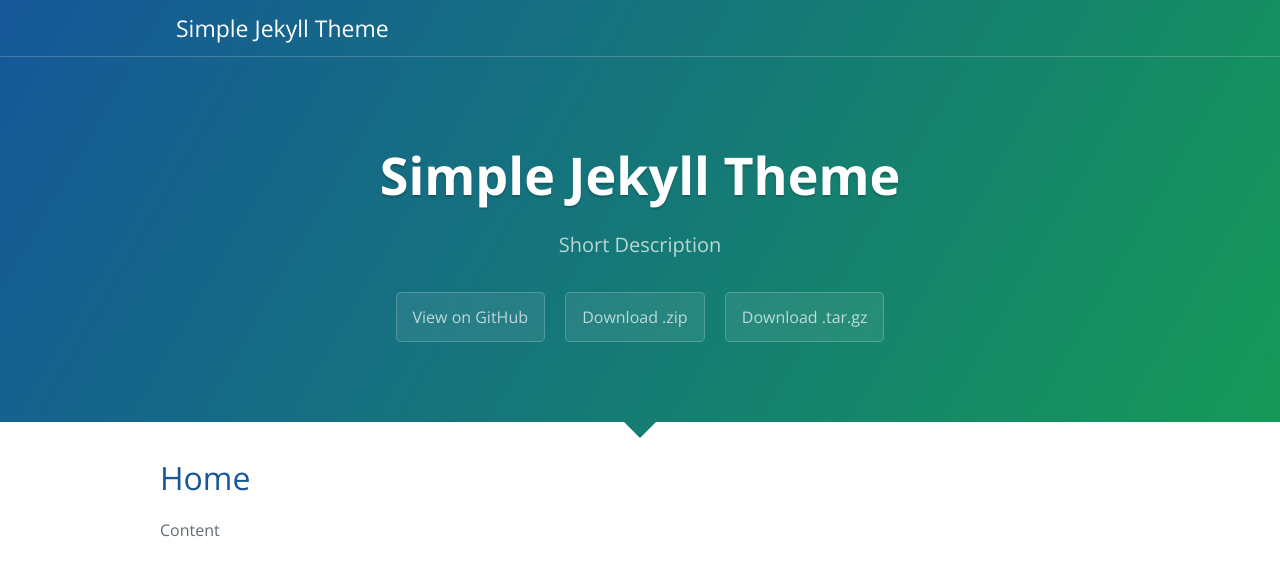
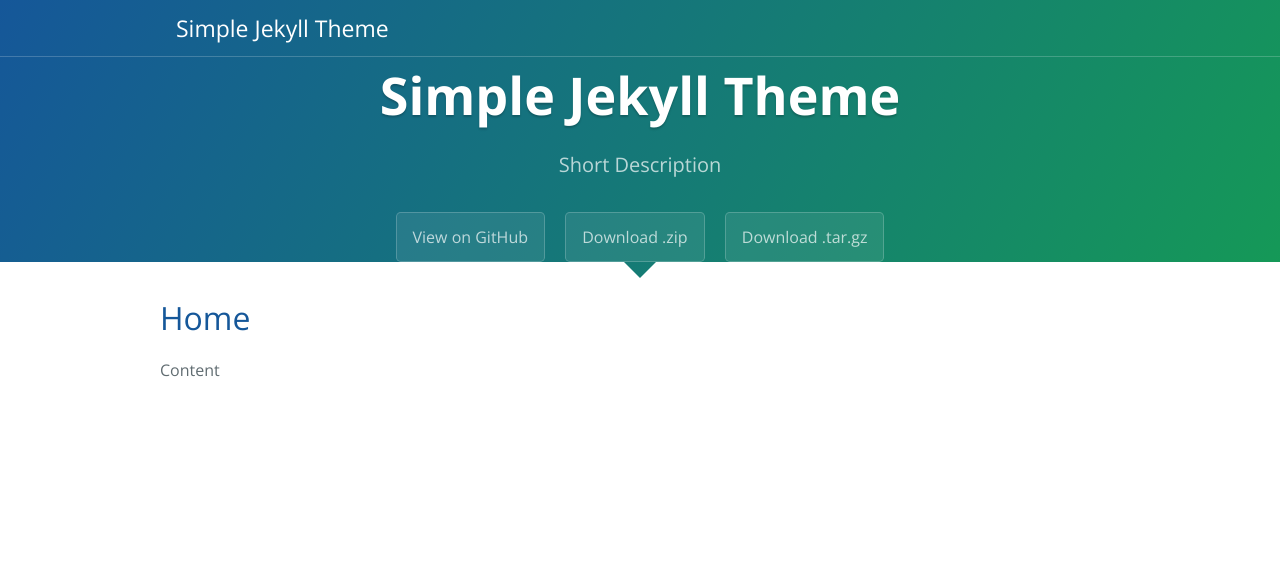
Before and after one commit to kosatyi/sjt, a Jekyll site: the page built from index.md, in a window 1280 px wide. Shown: the top 576 px of the page. Built offline with Jekyll 4.4.1, drawn with Linux system fonts in a browser that asks for light colours; our own code applies the rules of GitHub Pages for plain Markdown files.

Commit message:
update styles

```diff
--- a/_includes/header.html
+++ b/_includes/header.html
@@ -1,5 +1,11 @@
 <header class="page-header">
+    {% if page.headline %}
     <div class="page-overview container">
+        <h1 class="project-name">{{ page.headline }}</h1>
+        <h2 class="project-tagline">{{ page.description }}</h2>
+    </div>
+    {% else %}
+    <div class="page-banner container">
         <h1 class="project-name"><a href="{{site.baseurl}}/">{{ site.title }}</a></h1>
         <h2 class="project-tagline">{{ site.tagline }}</h2>
         <div class="project-buttons">
@@ -9,4 +15,5 @@
         </div>
     </div>
     <div class="arrow"></div>
+    {% endif %}
 </header>
```
Also changed, not shown: _sass/main.scss (+13 -1 lines).
